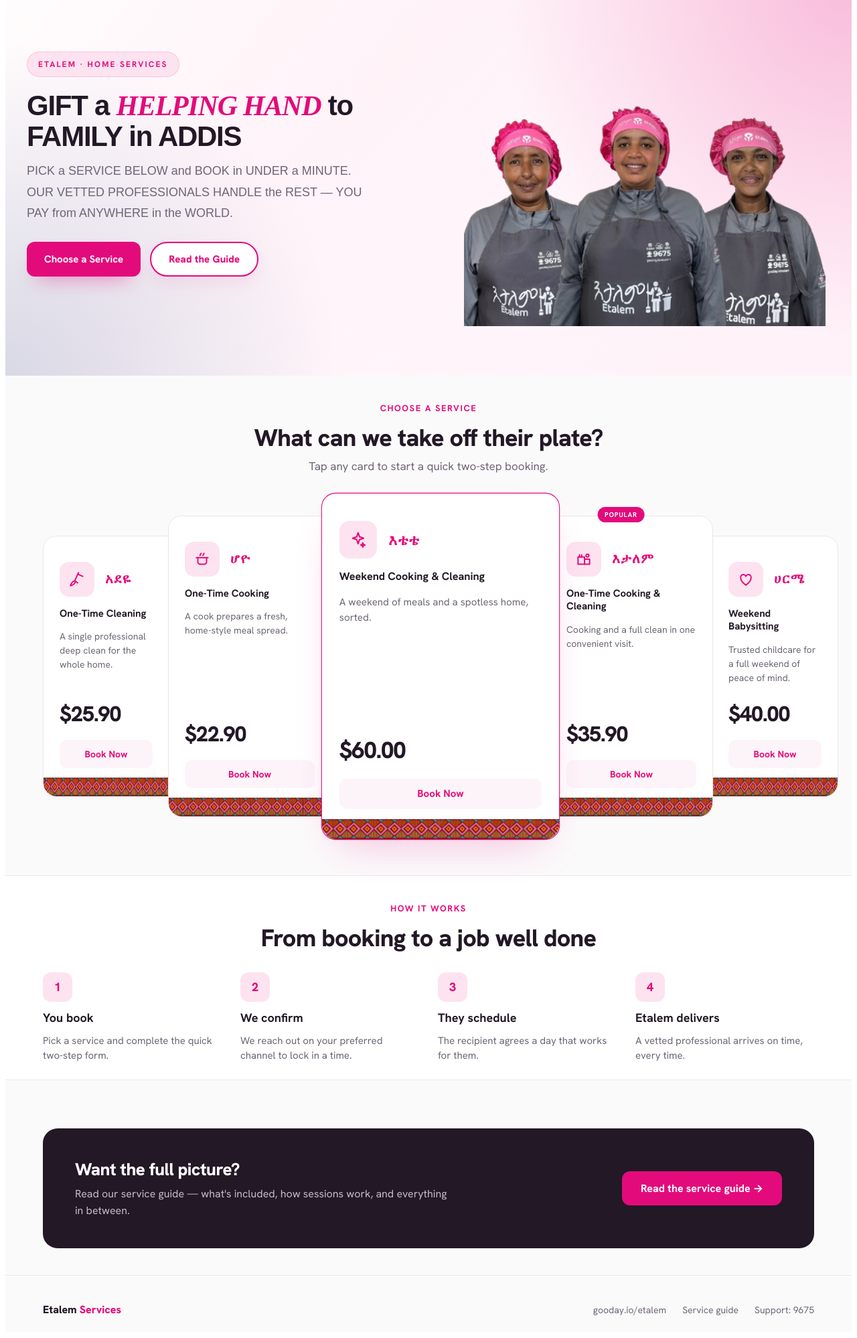
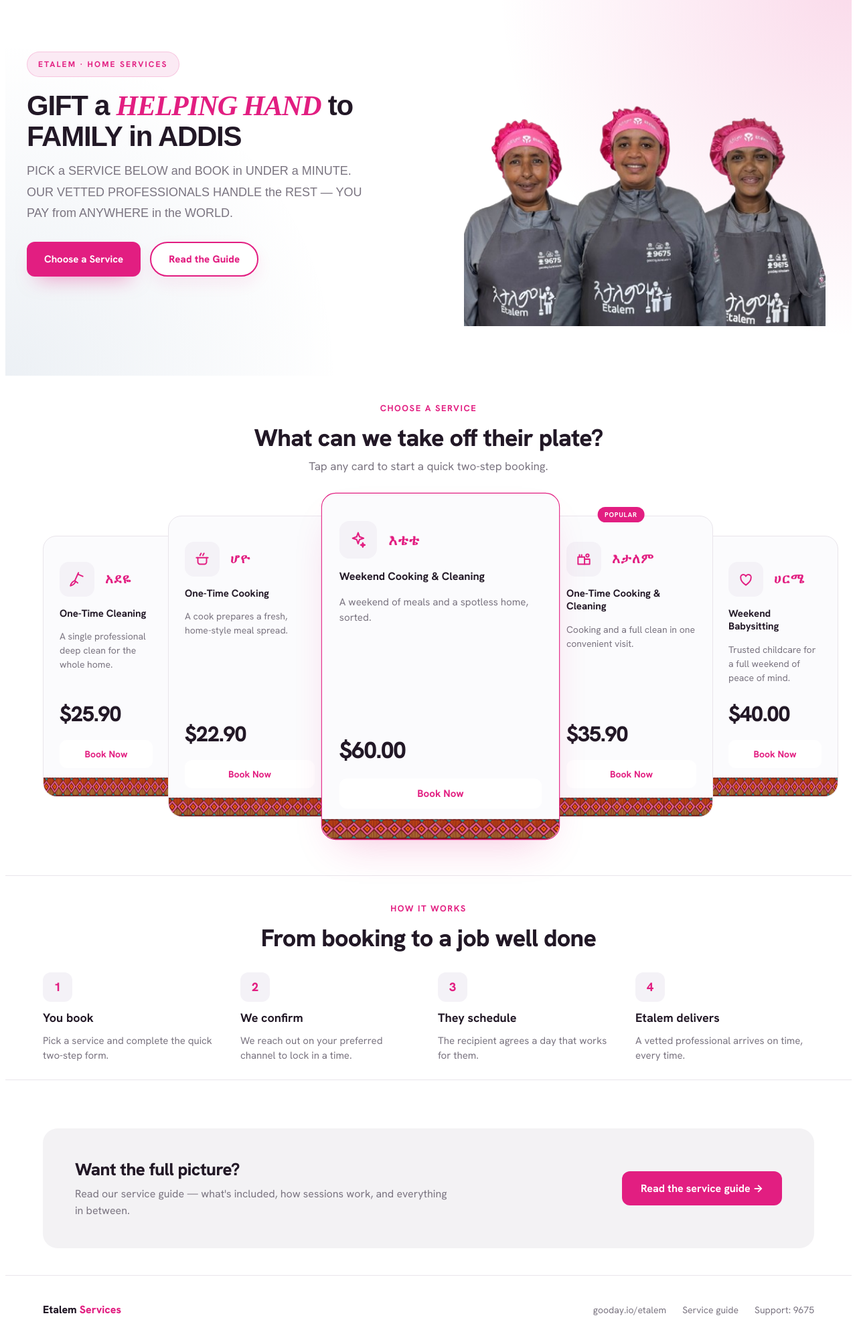
Before and after one commit to Kirubel366/Gooday-Etalem-Gift-Page, a plain HTML site: page index.html in a window 1280 px wide. Shown: the part 33-2031 px from the top of the page at 67% size. Drawn offline with Linux system fonts and the light colour scheme; a web font is replaced by a local one.

Commit message:
Background Image Updated For The Service Guide Card

```diff
--- a/index.html
+++ b/index.html
@@ -72,29 +72,30 @@
 
 /* Page styles for the Etalem landing page, booking cards, modal, and responsive behavior */
 #etalem-root, #etalem-root *{box-sizing:border-box;}
-#etalem-root{font-family:'Hanken Grotesk',system-ui,-apple-system,Segoe UI,sans-serif;color:#221826;-webkit-font-smoothing:antialiased;background:#FBFAFB;}
-#etalem-root ::selection{background:#E30B7B;color:#fff;}
+#etalem-root{font-family:'Hanken Grotesk',system-ui,-apple-system,Segoe UI,sans-serif;color:#221826;-webkit-font-smoothing:antialiased;background:#ffffff;}
+#etalem-root ::selection{background:#e21e81;color:#fff;}
 #etalem-root input,#etalem-root textarea,#etalem-root select,#etalem-root button{font-family:inherit;}
-#etalem-root input:focus,#etalem-root textarea:focus,#etalem-root select:focus{outline:none;border-color:#E30B7B!important;box-shadow:0 0 0 3px rgba(227,11,123,.12);}
+#etalem-root input:focus,#etalem-root textarea:focus,#etalem-root select:focus{outline:none;border-color:#e21e81!important;box-shadow:0 0 0 3px rgba(226,30,129,.12);}
 #etalem-root a{text-decoration:none;}
 
 /* hero */
 html{scroll-behavior:smooth;}
-.et-hero{background:linear-gradient(135deg,#fffafa 0%,#ffeaf3 38%,#fef4f8 58%,#ffffff 100%);color:#221826;padding:0 24px 74px;position:relative;overflow:hidden;}
-.et-hero::before{content:'';position:absolute;inset:0;background:radial-gradient(circle at top right,rgba(227,11,123,.24),transparent 38%),radial-gradient(circle at bottom left,rgba(14,68,125,.16),transparent 36%),linear-gradient(125deg,rgba(255,255,255,.55),rgba(255,240,247,.9));pointer-events:none;}
+.et-hero{background:#ffffff;color:#221826;padding:0 24px 74px;position:relative;overflow:hidden;}
+.et-hero::before{content:'';position:absolute;inset:0;background:radial-gradient(circle at top right,rgba(226,30,129,.16),transparent 38%),radial-gradient(circle at bottom left,rgba(14,68,125,.08),transparent 36%),linear-gradient(125deg,rgba(255,255,255,.7),rgba(255,255,255,.95));pointer-events:none;}
 .et-hero::after{content:'';position:absolute;top:0;left:0;width:100%;height:24px;background-image:url('Tilet.png'),url('Tilet.png'),url('Tilet.png'),url('Tilet.png');background-repeat:no-repeat;background-size:auto 100%;background-position:0 0,33.33% 0,66.66% 0,100% 0;pointer-events:none;opacity:.95;}
 .et-hero-grid{max-width:1200px;margin:28px auto 0;display:grid;grid-template-columns:1.04fr .96fr;gap:44px;align-items:center;position:relative;z-index:1;}
 .et-hero-copy{max-width:560px;}
-.et-pill{display:inline-flex;align-items:center;gap:8px;font-size:12px;font-weight:700;letter-spacing:.18em;text-transform:uppercase;background:#FDE3EF;color:#E30B7B;border:1px solid rgba(227,11,123,.15);padding:10px 16px;border-radius:999px;}
+.et-pill{display:inline-flex;align-items:center;gap:8px;font-size:12px;font-weight:700;letter-spacing:.18em;text-transform:uppercase;background:#FBEAF4;color:#e21e81;border:1px solid rgba(226,30,129,.18);padding:10px 16px;border-radius:999px;}
 .et-hero-copy h1{font-size:clamp(28px,4.2vw,42px);line-height:1.08;font-weight:800;letter-spacing:-.03em;margin:20px 0 14px;color:#221826;font-family:'Menbere',sans-serif;}
-.et-hero-accent{font-family:'Menbere';font-style:italic;font-weight:600;color:#E30B7B;}
-.et-hero-copy p{font-size:18px;line-height:1.75;color:#6E6577;margin:0;max-width:520px;font-family:'Menbere',sans-serif;}
+.et-hero-accent{font-family:'Menbere';font-style:italic;font-weight:600;color:#e21e81;}
+.et-hero-copy p{font-size:18px;line-height:1.75;color:#7A7480;margin:0;max-width:520px;font-family:'Menbere',sans-serif;}
 .et-hero-actions{display:flex;flex-wrap:wrap;gap:14px;margin-top:26px;}
 .et-btn{display:inline-flex;align-items:center;justify-content:center;font-size:15px;font-weight:700;padding:14px 24px;border-radius:999px;transition:transform .2s ease,box-shadow .2s ease,background .2s ease;}
 .et-btn:hover{transform:translateY(-2px);}
-.et-btn-primary{background:#E30B7B;color:#fff;box-shadow:0 16px 30px -16px rgba(227,11,123,.55);}
-.et-btn-secondary{background:#ffffff;border:2px solid #E30B7B;color:#E30B7B;box-shadow:0 10px 24px rgba(227,11,123,.08);font-weight:800;letter-spacing:.01em;}
-.et-btn-secondary:hover{background:#ffffff;border-color:#E30B7B;color:#E30B7B;}
+.et-btn-primary{background:#e21e81;color:#fff;box-shadow:0 16px 30px -16px rgba(226,30,129,.45);}
+.et-btn-secondary{background:#ffffff;border:2px solid #e21e81;color:#e21e81;box-shadow:0 10px 24px rgba(226,30,129,.12);font-weight:800;letter-spacing:.01em;}
+.et-btn-secondary:hover{background:#ffffff;border-color:#e21e81;color:#e21e81;}
+
 .et-hero-visual{display:flex;justify-content:center;align-items:center;}
 .et-main-image{display:block;width:100%;max-width:540px;height:auto;border-radius:0;object-fit:contain;background:transparent;box-shadow:none;}
 @keyframes floatCard{0%,100%{transform:translateY(0)}50%{transform:translateY(-8px)}}
@@ -115,14 +116,14 @@
 .et-wrap:first-of-type{padding-top:0;padding-bottom:24px; margin-top: 40px;}
 .et-wrap:first-of-type .et-head{margin-bottom:28px;}
 .et-head{text-align:center;margin-bottom:44px;}
-.et-eyebrow{color:#E30B7B;font-size:13px;font-weight:700;letter-spacing:.12em;text-transform:uppercase;}
+.et-eyebrow{color:#e21e81;font-size:13px;font-weight:700;letter-spacing:.12em;text-transform:uppercase;}
 .et-h2{font-size:clamp(26px,4vw,36px);font-weight:800;letter-spacing:-.02em;margin:12px 0 8px;}
-.et-sub{font-size:17px;color:#6E6577;margin:0 auto;max-width:520px;}
+.et-sub{font-size:17px;color:#7A7480;margin:0 auto;max-width:520px;}
 
 .et-grid{display:grid;grid-template-columns:repeat(5,minmax(220px,1fr));grid-auto-rows:max-content;gap:22px;align-items:center;margin-top:48px;}
-.et-card{cursor:pointer;background:#fff;border:1.5px solid #ECE4EB;border-radius:20px;padding:28px 24px;display:flex;flex-direction:column;justify-content:space-between;position:relative;transition:transform .22s cubic-bezier(.2,.7,.3,1),box-shadow .22s,border-color .22s;overflow:visible;height:300px;}
+.et-card{cursor:pointer;background:#FBFBFD;border:1.5px solid #E9E5EB;border-radius:20px;padding:28px 24px;display:flex;flex-direction:column;justify-content:space-between;position:relative;transition:transform .22s cubic-bezier(.2,.7,.3,1),box-shadow .22s,border-color .22s;overflow:visible;height:300px;}
 .et-card:nth-child(2){margin-left:-25%;z-index:2;padding-right:25%;height:450px;}
-.et-card:nth-child(3){transform:scale(1.08);margin-left:-25%;margin-right:-25%;border-color:#E30B7B;box-shadow:0 26px 55px -24px rgba(227,11,123,.28);z-index:3;height:480px;}
+.et-card:nth-child(3){transform:scale(1.08);margin-left:-25%;margin-right:-25%;border-color:#e21e81;box-shadow:0 26px 55px -24px rgba(226,30,129,.28);z-index:3;height:480px;}
 .et-card:nth-child(4){margin-right:-25%;z-index:2;padding-left:25%;height:450px;}
 .et-card:nth-child(1),
 .et-card:nth-child(5){z-index:1;height:390px;}
@@ -142,60 +143,60 @@
   z-index:0;
   border-radius:0 0 20px 20px;
 }
-.et-card:hover{transform:translateY(-6px);box-shadow:0 26px 50px -26px rgba(227,11,123,.4);border-color:#E30B7B;}
+.et-card:hover{transform:translateY(-6px);box-shadow:0 26px 50px -26px rgba(226,30,129,.3);border-color:#e21e81;}
 .et-card:nth-child(3):hover{transform:translateY(-6px) scale(1.11);}
-.et-card:hover .et-book{background:#E30B7B;color:#fff;}
-.et-card:hover .et-ico{background:#E30B7B;color:#fff;}
-.et-badge{position:absolute;top:-14px;left:50%;transform:translateX(-50%);background:#E30B7B;color:#fff;font-size:10px;font-weight:700;letter-spacing:.08em;text-transform:uppercase;padding:5px 11px;border-radius:100px;z-index:2;}
+.et-card:hover .et-book{background:#e21e81;color:#fff;}
+.et-card:hover .et-ico{background:#e21e81;color:#fff;}
+.et-badge{position:absolute;top:-14px;left:50%;transform:translateX(-50%);background:#e21e81;color:#fff;font-size:10px;font-weight:700;letter-spacing:.08em;text-transform:uppercase;padding:5px 11px;border-radius:100px;z-index:2;}
 .et-card-head{display:flex;align-items:center;gap:16px;margin-top:10px;}
-.et-ico{width:52px;height:52px;border-radius:14px;background:#FDE3EF;color:#E30B7B;display:flex;align-items:center;justify-content:center;transition:background .22s,color .22s;flex-shrink:0;}
+.et-ico{width:52px;height:52px;border-radius:14px;background:#F4F2F7;color:#e21e81;display:flex;align-items:center;justify-content:center;transition:background .22s,color .22s;flex-shrink:0;}
 .et-ico svg{width:26px;height:26px;}
 .et-name{margin:0;line-height:1.15;}
-.et-name-main{display:block;font-size:20px;font-weight:900;letter-spacing:.08em;text-transform:uppercase;color:#E30B7B;}
+.et-name-main{display:block;font-size:20px;font-weight:900;letter-spacing:.08em;text-transform:uppercase;color:#e21e81;}
 .et-name-secondary{font-size:15px;font-weight:700;color:#221826;margin-top:16px;line-height:1.3;}
-.et-desc{font-size:14px;color:#6E6577;line-height:1.5;flex:1;margin-top:14px;}
+.et-desc{font-size:14px;color:#7A7480;line-height:1.5;flex:1;margin-top:14px;}
 .et-price{display:flex;align-items:baseline;gap:4px;margin:20px 0 18px;}
 .et-price b{font-size:32px;font-weight:800;letter-spacing:-.03em;}
 .et-price span{font-size:14px;color:#9A8FA3;font-weight:600;}
-.et-book{text-align:center;font-size:14px;font-weight:700;background:#FDF4F9;color:#E30B7B;padding:12px;border-radius:11px;transition:background .22s,color .22s;margin-bottom:14px;}
+.et-book{text-align:center;font-size:14px;font-weight:700;background:#ffffff;color:#e21e81;padding:12px;border-radius:11px;transition:background .22s,color .22s;margin-bottom:14px;}
 
 /* how it works band */
-.et-band{background:#fff;border-top:1px solid #EFE6ED;border-bottom:1px solid #EFE6ED;margin-top:48px;}
+.et-band{background:#ffffff;border-top:1px solid #E9E5EB;border-bottom:1px solid #E9E5EB;margin-top:48px;}
 .et-band-in{padding:76px 24px;}
 .et-steps{display:grid;grid-template-columns:repeat(4,1fr);gap:28px;}
 .et-step{display:flex;flex-direction:column;gap:12px;}
-.et-num{width:44px;height:44px;border-radius:12px;background:#FDE3EF;color:#E30B7B;display:flex;align-items:center;justify-content:center;font-size:18px;font-weight:800;}
+.et-num{width:44px;height:44px;border-radius:12px;background:#F4F2F7;color:#e21e81;display:flex;align-items:center;justify-content:center;font-size:18px;font-weight:800;}
 .et-st{font-size:18px;font-weight:700;}
-.et-sd{font-size:15px;color:#6E6577;line-height:1.5;}
+.et-sd{font-size:15px;color:#7A7480;line-height:1.5;}
 
 /* cta */
-.et-cta{background:#221826;color:#fff;border-radius:22px;padding:44px 48px;display:flex;align-items:center;justify-content:space-between;gap:32px;flex-wrap:wrap;}
+.et-cta{background:#F3F2F4;color:#221826;border-radius:22px;padding:44px 48px;display:flex;align-items:center;justify-content:space-between;gap:32px;flex-wrap:wrap;}
 .et-cta-h{font-size:26px;font-weight:800;letter-spacing:-.02em;margin:0 0 8px;}
-.et-cta-p{font-size:16px;color:rgba(255,255,255,.72);margin:0;line-height:1.55;max-width:560px;}
-.et-cta-btn{background:#E30B7B;color:#fff;font-size:16px;font-weight:700;padding:15px 28px;border-radius:12px;white-space:nowrap;}
+.et-cta-p{font-size:16px;color:#7A7480;margin:0;line-height:1.55;max-width:560px;}
+.et-cta-btn{background:#e21e81;color:#fff;font-size:16px;font-weight:700;padding:15px 28px;border-radius:12px;white-space:nowrap;}
 
 /* footer */
-.et-footer{border-top:1px solid #EFE6ED;background:#FBFAFB;}
-.et-foot-in{padding:34px 24px;display:flex;align-items:center;justify-content:space-between;gap:20px;flex-wrap:wrap;font-size:14px;color:#6E6577;}
+.et-footer{border-top:1px solid #E9E5EB;background:#ffffff;}
+.et-foot-in{padding:34px 24px;display:flex;align-items:center;justify-content:space-between;gap:20px;flex-wrap:wrap;font-size:14px;color:#7A7480;}
 .et-logo{font-weight:800;color:#221826;font-size:16px;}
-.et-logo span{color:#E30B7B;}
+.et-logo span{color:#e21e81;}
 .et-flinks{display:flex;gap:24px;flex-wrap:wrap;align-items:center;}
-.et-flinks a{color:#6E6577;}
+.et-flinks a{color:#7A7480;}
 
 /* modal */
 .et-overlay{position:fixed;inset:0;z-index:99999;background:rgba(34,24,38,.55);backdrop-filter:blur(4px);display:flex;align-items:flex-start;justify-content:center;padding:40px 16px;overflow-y:auto;animation:etOverlay .2s ease;}
 .et-modal{width:100%;max-width:600px;background:#fff;border-radius:22px;box-shadow:0 40px 90px -30px rgba(34,24,38,.5);animation:etModal .28s cubic-bezier(.2,.7,.3,1);overflow:hidden;margin:auto;}
 .et-mhead{padding:24px 28px 0;position:relative;}
-.et-close{position:absolute;top:20px;right:20px;width:34px;height:34px;border-radius:50%;border:none;background:#F3EDF1;color:#6E6577;font-size:17px;cursor:pointer;display:flex;align-items:center;justify-content:center;}
+.et-close{position:absolute;top:20px;right:20px;width:34px;height:34px;border-radius:50%;border:none;background:#F4F2F7;color:#7A7480;font-size:17px;cursor:pointer;display:flex;align-items:center;justify-content:center;}
 .et-ctx{font-size:12px;font-weight:700;letter-spacing:.1em;text-transform:uppercase;color:#9A8FA3;}
 .et-prog{display:flex;align-items:center;gap:12px;margin:16px 0 4px;}
-.et-bar{flex:1;height:6px;border-radius:100px;background:#F0E7EE;overflow:hidden;}
-.et-bar i{display:block;height:100%;background:#E30B7B;border-radius:100px;transition:width .35s cubic-bezier(.2,.7,.3,1);}
-.et-stepnum{font-size:13px;font-weight:700;color:#E30B7B;white-space:nowrap;}
+.et-bar{flex:1;height:6px;border-radius:100px;background:#F4F2F7;overflow:hidden;}
+.et-bar i{display:block;height:100%;background:#e21e81;border-radius:100px;transition:width .35s cubic-bezier(.2,.7,.3,1);}
+.et-stepnum{font-size:13px;font-weight:700;color:#e21e81;white-space:nowrap;}
 .et-mbody{padding:20px 28px 28px;max-height:66vh;overflow-y:auto;animation:etSlide .3s ease;}
 .et-h3{font-size:22px;font-weight:800;letter-spacing:-.01em;margin:6px 0 4px;}
-.et-mp{font-size:14px;color:#6E6577;margin:0 0 22px;}
-.et-legend{font-size:12px;font-weight:700;letter-spacing:.08em;text-transform:uppercase;color:#E30B7B;margin:0 0 14px;}
+.et-mp{font-size:14px;color:#7A7480;margin:0 0 22px;}
+.et-legend{font-size:12px;font-weight:700;letter-spacing:.08em;text-transform:uppercase;color:#e21e81;margin:0 0 14px;}
 .et-row{display:grid;grid-template-columns:1fr 1fr;gap:14px;}
 .et-field{display:flex;flex-direction:column;gap:7px;font-size:13px;font-weight:600;color:#3D3447;}
 .et-full{grid-column:1 / -1;}
@@ -208,33 +209,33 @@
 .et-clabel{font-size:13px;font-weight:600;color:#3D3447;margin:20px 0 10px;}
 .et-chips{display:flex;gap:10px;flex-wrap:wrap;}
 .et-chip{cursor:pointer;font-size:13px;font-weight:600;padding:9px 16px;border-radius:100px;border:1.5px solid #E4DAE2;background:#fff;color:#3D3447;transition:.15s;}
-.et-chip.on{border-color:#E30B7B;background:#FDF4F9;color:#E30B7B;}
+.et-chip.on{border-color:#e21e81;background:#FDF4F9;color:#e21e81;}
 .et-foot2{padding:18px 28px;border-top:1px solid #F0E7EE;display:flex;align-items:center;justify-content:space-between;gap:16px;background:#FCFBFC;}
 .et-foot2-center{justify-content:center;}
 .et-foot2-center .et-btn{min-width:280px;justify-content:center;}
-.et-total{font-size:14px;color:#6E6577;}
+.et-total{font-size:14px;color:#7A7480;}
 .et-total b{font-weight:800;color:#221826;font-size:18px;margin-left:4px;}
-.et-btn{border:none;background:#E30B7B;color:#fff;font-size:15px;font-weight:700;padding:14px 26px;border-radius:12px;cursor:pointer;transition:background .15s,transform .1s;}
+.et-btn{border:none;background:#e21e81;color:#fff;font-size:15px;font-weight:700;padding:14px 26px;border-radius:12px;cursor:pointer;transition:background .15s,transform .1s;}
 .et-btn:hover{background:#c8096b;}
 .et-btn:active{transform:translateY(1px);}
-.et-btn.et-btn-primary{background:#E30B7B;color:#fff;border:none;box-shadow:0 16px 30px -16px rgba(227,11,123,.55);}
-.et-btn.et-btn-primary:hover{background:#E30B7B;color:#fff;}
-.et-btn.et-btn-secondary{background:#ffffff;border:2px solid #E30B7B;color:#E30B7B;box-shadow:0 10px 24px rgba(227,11,123,.08);font-weight:800;letter-spacing:.01em;border-radius:999px;}
-.et-btn.et-btn-secondary:hover{background:#ffffff;border-color:#E30B7B;color:#E30B7B;}
-.et-link{border:none;background:none;color:#6E6577;font-size:14px;font-weight:600;cursor:pointer;padding:8px 4px;}
+.et-btn.et-btn-primary{background:#e21e81;color:#fff;border:none;box-shadow:0 16px 30px -16px rgba(226,30,129,.55);}
+.et-btn.et-btn-primary:hover{background:#e21e81;color:#fff;}
+.et-btn.et-btn-secondary{background:#ffffff;border:2px solid #e21e81;color:#e21e81;box-shadow:0 10px 24px rgba(226,30,129,.08);font-weight:800;letter-spacing:.01em;border-radius:999px;}
+.et-btn.et-btn-secondary:hover{background:#ffffff;border-color:#e21e81;color:#e21e81;}
+.et-link{border:none;background:none;color:#7A7480;font-size:14px;font-weight:600;cursor:pointer;padding:8px 4px;}
 .et-spinwrap{padding:56px 28px 64px;text-align:center;}
-.et-spin{width:46px;height:46px;border:4px solid #F0E7EE;border-top-color:#E30B7B;border-radius:50%;margin:0 auto;animation:etSpin .8s linear infinite;}
+.et-spin{width:46px;height:46px;border:4px solid #F4F2F7;border-top-color:#e21e81;border-radius:50%;margin:0 auto;animation:etSpin .8s linear infinite;}
 .et-summary{background:#FCF7FA;border:1px solid #F3E1EC;border-radius:16px;padding:20px 22px;display:flex;align-items:center;justify-content:space-between;margin-bottom:22px;}
 .et-summary .big{font-size:30px;font-weight:800;letter-spacing:-.03em;}
 .et-pays{display:grid;grid-template-columns:1fr 1fr;gap:14px;}
-.et-pay{cursor:pointer;text-align:left;border:2px solid #ECE4EB;background:#fff;border-radius:14px;padding:18px;display:flex;flex-direction:column;gap:4px;transition:.15s;position:relative;}
-.et-pay.on{border-color:#E30B7B;background:#FDF4F9;}
-.et-pay .tick{position:absolute;top:14px;right:14px;width:20px;height:20px;border-radius:50%;background:#E30B7B;color:#fff;display:none;align-items:center;justify-content:center;font-size:11px;font-weight:700;}
+.et-pay{cursor:pointer;text-align:left;border:2px solid #E9E5EB;background:#fff;border-radius:14px;padding:18px;display:flex;flex-direction:column;gap:4px;transition:.15s;position:relative;}
+.et-pay.on{border-color:#e21e81;background:#FDF4F9;}
+.et-pay .tick{position:absolute;top:14px;right:14px;width:20px;height:20px;border-radius:50%;background:#e21e81;color:#fff;display:none;align-items:center;justify-content:center;font-size:11px;font-weight:700;}
 .et-pay.on .tick{display:flex;}
 .et-pay .pname{font-size:16px;font-weight:800;}
-.et-pay .pdesc{font-size:13px;color:#6E6577;}
+.et-pay .pdesc{font-size:13px;color:#7A7480;}
 .et-done{padding:52px 28px 60px;text-align:center;}
-.et-check{width:64px;height:64px;border-radius:50%;background:#E30B7B;color:#fff;display:flex;align-items:center;justify-content:center;font-size:30px;margin:0 auto;animation:etPop .4s cubic-bezier(.2,.7,.3,1);}
+.et-check{width:64px;height:64px;border-radius:50%;background:#e21e81;color:#fff;display:flex;align-items:center;justify-content:center;font-size:30px;margin:0 auto;animation:etPop .4s cubic-bezier(.2,.7,.3,1);}
 
 @keyframes etOverlay{from{opacity:0}to{opacity:1}}
 @keyframes etModal{from{opacity:0;transform:translateY(18px) scale(.98)}to{opacity:1;transform:none}}
@@ -449,7 +450,7 @@
         '<div class="et-summary"><div style="padding-right: 15px;">' +
         '<div class="et-ctx">Selected service</div>' +
         '<div style="font-size:18px;font-weight:800;margin-top:4px">'+UI.escapeHtml(Store.getSelectedPackage().name)+'</div>' +
-        '<div style="font-size:13px;color:#6E6577;margin-top:2px">For '+UI.escapeHtml(Store.data.f.recName || 'your recipient')+'</div>' +
+        '<div style="font-size:13px;color:#7A7480;margin-top:2px">For '+UI.escapeHtml(Store.data.f.recName || 'your recipient')+'</div>' +
         '</div><div class="big">$'+Store.getSelectedPackagePrice()+'</div></div>' +
         '<div class="et-clabel" style="margin:0 0 12px">Payment method</div><div class="et-pays">'+payOptions+'</div></div>' +
         '<div class="et-foot2 et-foot2-center"><button class="et-btn" data-act="pay">Pay $'+Store.getSelectedPackagePrice()+' with '+UI.escapeHtml(Store.data.pay)+'</button></div>';
@@ -463,8 +464,8 @@
           '<h3 style="font-size:23px;font-weight:800;margin:22px 0 40px">Do you want to see the recipient reaction?</h3>' +
           '<p style="font-size:15px;color:#111;margin:0 auto;max-width:380px;line-height:1.5">We can show you a preview once you choose.</p>' +
           '<div style="display:flex;justify-content:center;gap:12px;margin-top:24px">' +
-          '<button class="et-btn" data-act="follow-up-yes" style="background:#E30B7B">Yes</button>' +
-          '<button class="et-btn" data-act="follow-up-no" style="background:#6E6577">No</button></div></div>';
+          '<button class="et-btn" data-act="follow-up-yes" style="background:#e21e81">Yes</button>' +
+          '<button class="et-btn" data-act="follow-up-no" style="background:#7A7480">No</button></div></div>';
       }
       if (Store.data.phase === 'confirmation' && Store.data.followUp === 'loading') {
         return '<div class="et-done"><div class="et-spin" style="margin:0 auto 20px"></div>' +
```
